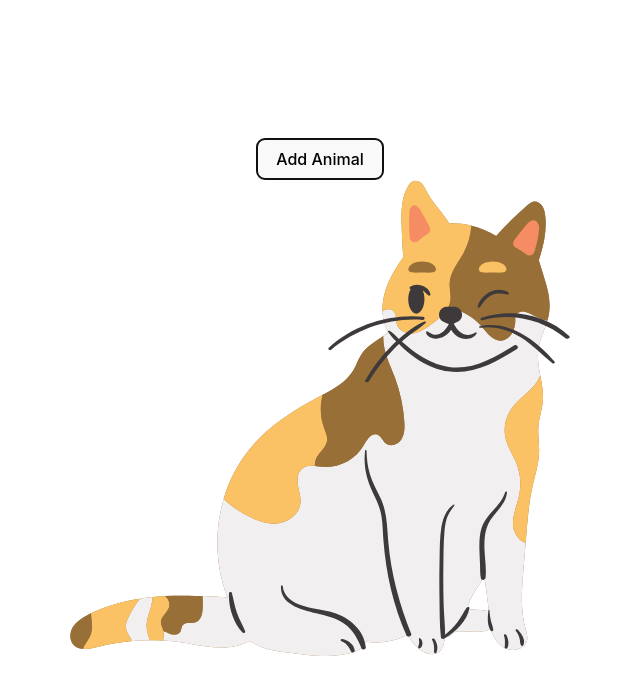
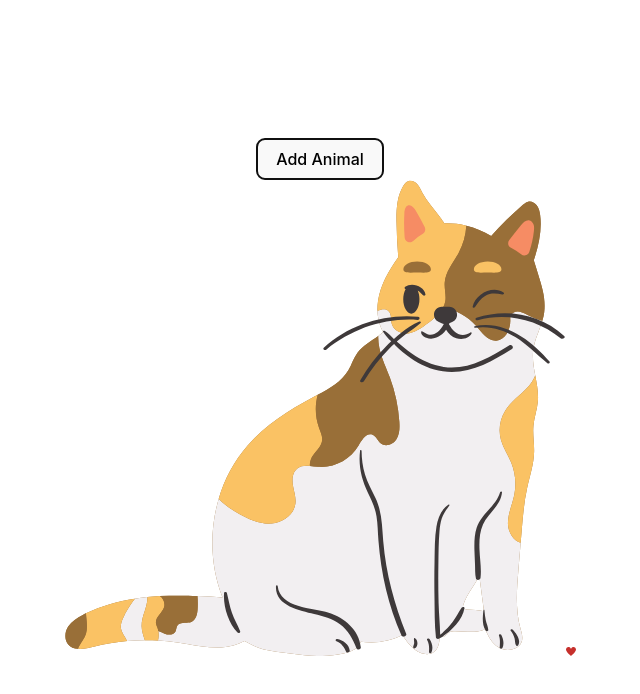
Before and after one commit to Tarachand90/react-animals, a React (Vite) app: page / in a window 1280 px wide. Both pictures are taken after a click on the button "Add Animal". Shown: the top 694 px of the page, without its empty margins (320-960 px from the left). Built offline with nearby package versions, Linux system fonts and the light colour scheme.

Commit message:
Adding an eventlistener for clicking the animal  or heart image, when user click it the heart will grow

```diff
--- a/src/components/AnimalShows.tsx
+++ b/src/components/AnimalShows.tsx
@@ -1,4 +1,6 @@
-import React from 'react';
+import React, { useState } from 'react';
+
+import heart from '../images/heart.svg';
 
 import { AnimalKey, animalsMap } from '../constants/animalsMap';
 
@@ -7,9 +9,16 @@ interface AnimalType {
 }
 
 const AnimalShows = ({type}: AnimalType) => {
+const [clicks, setClicks] = useState<number>(0);
+
+const handleClick = () => {
+  setClicks(clicks + 1);
+}
+
   return (
-    <div>
+    <div onClick={handleClick}>
       <img alt={`A picture of a ${type}`} src={animalsMap[type]} />
+      <img alt="heart" src={heart} style={ {width: 10 + 10 * clicks + 'px'}} />
     </div>
   )
 }
```
